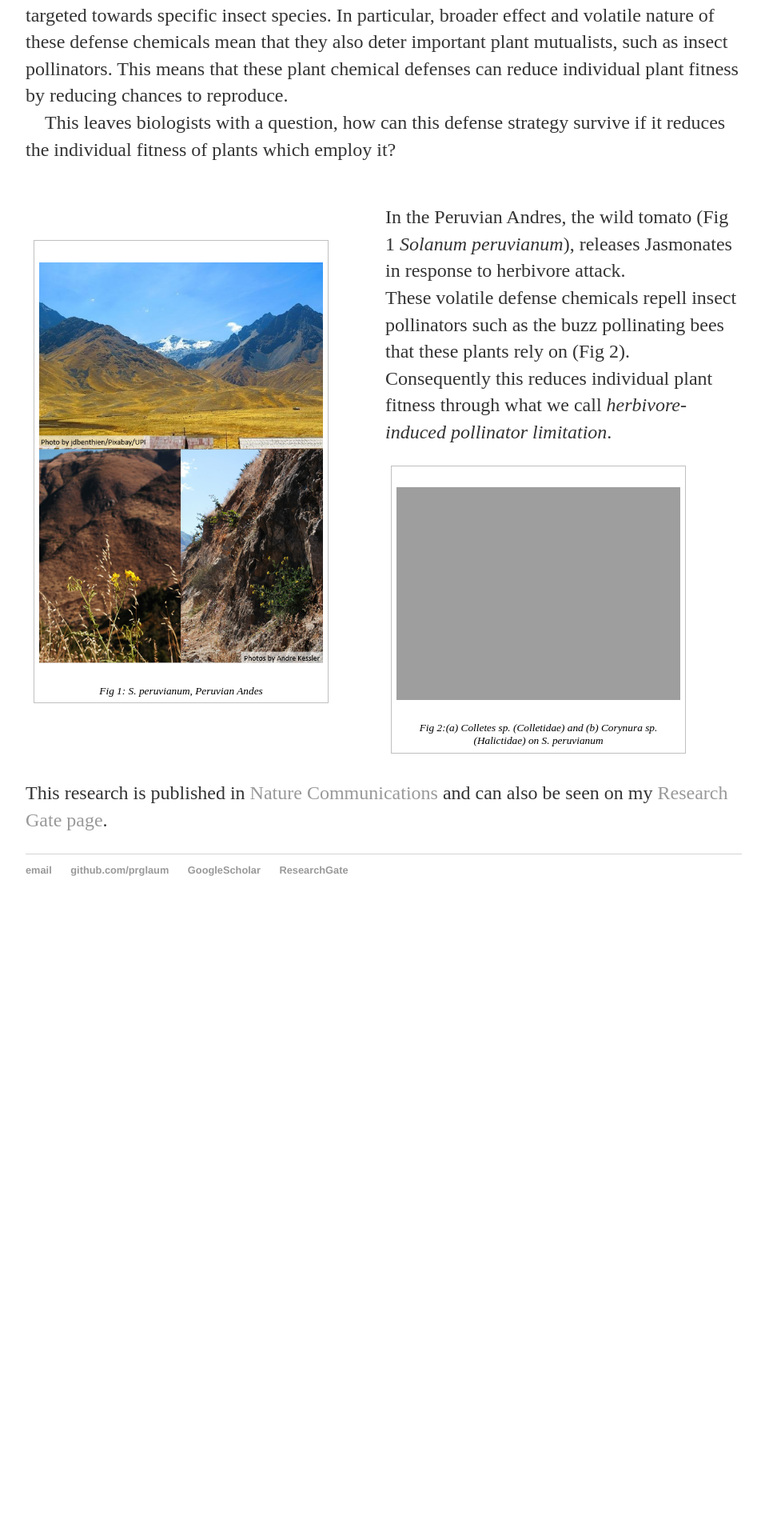
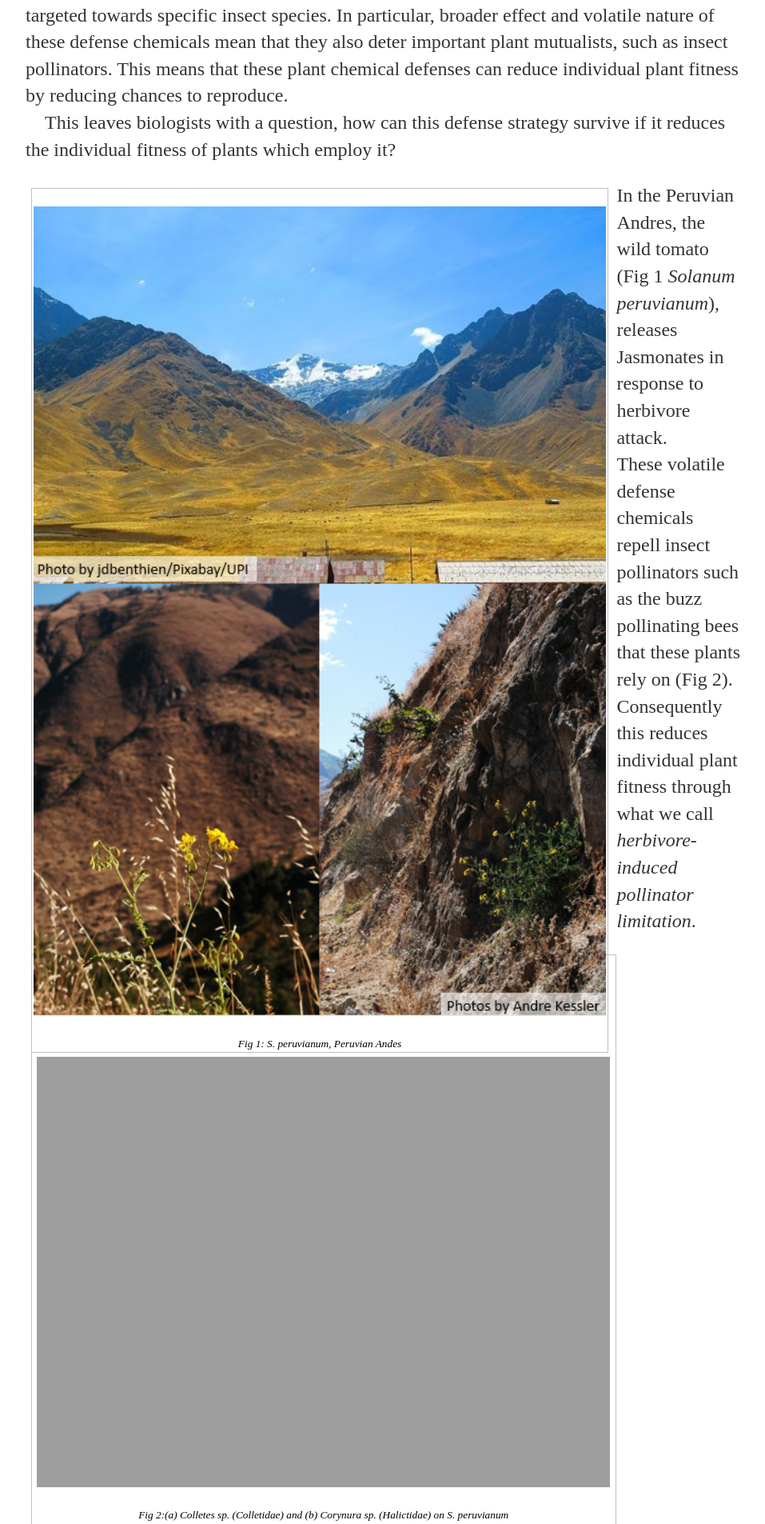
Before and after one commit to prglaum/prglaum.github.io, a Jekyll site: the page built from research/chemoeco/index.html, in a window 1280 px wide. Shown: the part 497-2402 px from the top of the page at 80% size, without its empty margins (160-1117 px from the left). Built offline with Jekyll 4.4.1, drawn with Linux system fonts in a browser that asks for light colours; before the commit the page ends 1652 px from its top, so only the background shows below that.

Commit message:
Update index.html

```diff
--- a/research/chemoeco/index.html
+++ b/research/chemoeco/index.html
@@ -14,7 +14,7 @@ title: Chemical Ecology
 </div><!-- /.blurb -->
 
 
-<div id='container'>
+<!-- <div id='container'>
   <table style="width:100%">
     <tr>
 	<td style="width:50%">
@@ -33,6 +33,20 @@ title: Chemical Ecology
 	    </td>
     </tr>
   </table>
+</div> -->
+
+<div display='block'>
+	<figure class="float-img-left">
+		<p><img class=scaled src="{{site.url}}/docs/assets/images/chemoEcoPic1.PNG" alt="peru">
+		<figcaption>Fig 1: S. peruvianum, Peruvian Andes</figcaption>
+	</figure>
+	<p> In the Peruvian Andres, the wild tomato (Fig 1 <i>Solanum peruvianum</i>), releases Jasmonates in response to herbivore attack.
+		<br>These volatile defense chemicals repell insect pollinators such as the buzz pollinating bees that these plants rely on (Fig 2).
+		Consequently this reduces individual plant fitness through what we call <i>herbivore-induced pollinator limitation</i>.</p>
+	<figure>
+		<p><img class=scaled src="{{site.url}}/docs/assets/images/peruBees.PNG" alt="peruBees">
+		<figcaption>Fig 2:(a) Colletes sp. (Colletidae) and (b) Corynura sp. (Halictidae) on S. peruvianum</figcaption>
+	</figure>
 </div>
 
 <p> This research is published in <a href="https://www.nature.com/articles/s41467-017-02072-4">Nature Communications</a> and can also be seen on my <a href="https://www.researchgate.net/profile/Paul-Glaum">Research Gate page</a>.
```
